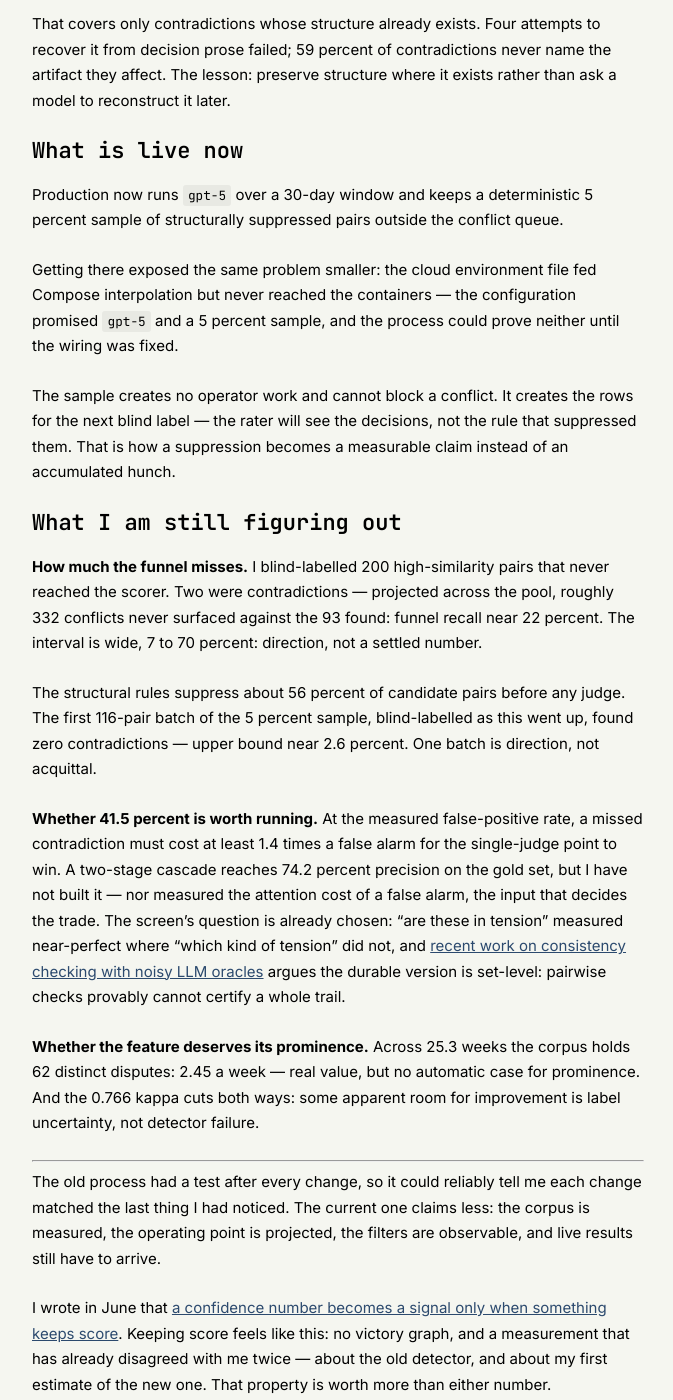
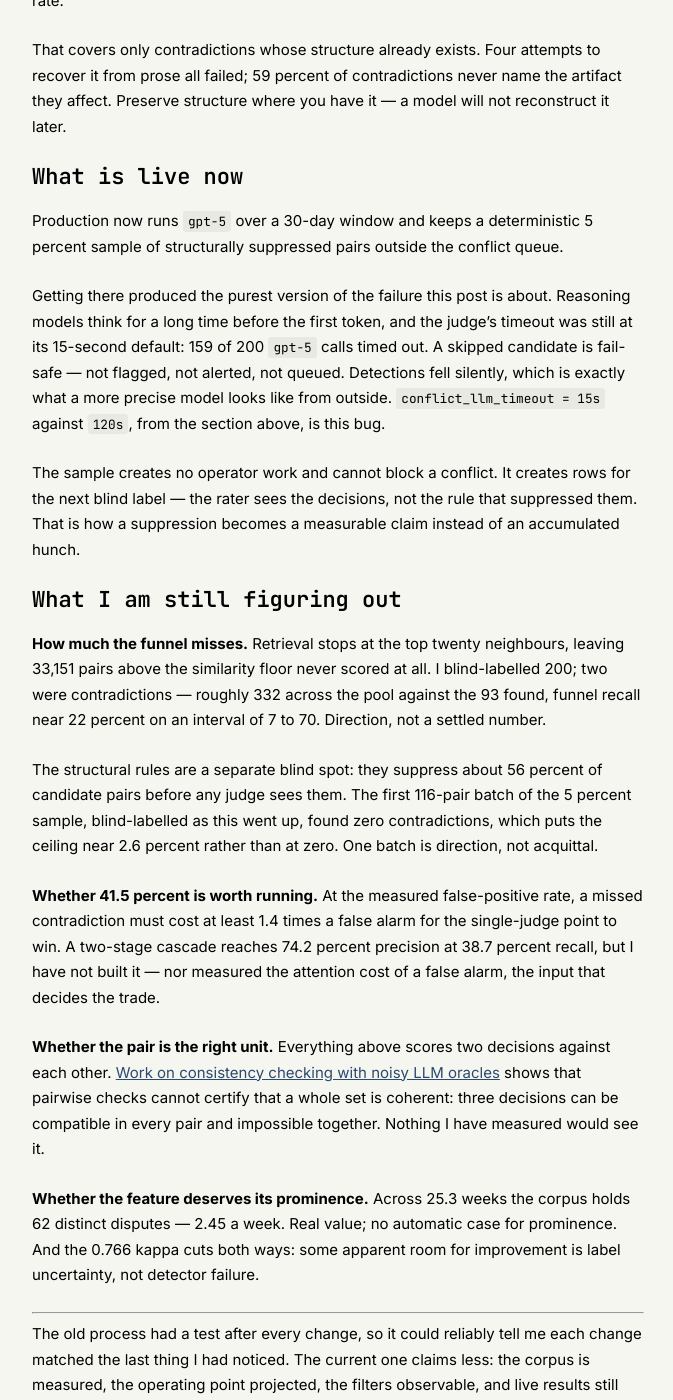
Before and after one commit to ashita-ai/ashita-ai.github.io, a Jekyll site: the page built from _posts/2026-08-11-the-detector-that-said-yes.md, in a window 1280 px wide and 1400 px high, scrolled down 4347 px. Shown: the whole window, without its empty margins (302-975 px from the left). Built offline with Jekyll 4.4.1, drawn with Linux system fonts in a browser that asks for light colours; some of the changed text lies outside the part shown.

Commit message:
Fix two accuracy defects; add the timeout failure; restore internal links
Accuracy:
- The 65.2% paragraph asserted the printed formula turned a zero
  false-positive rate into a 65% headline. f=0 gives precision 1.0.
  Rewritten around sample size and curve steepness, with the verified
  2.00% rate from the 300-pair remeasure.
- "beaten by two judges with worse F1" was not supported by the four-model
  chart. Replaced with the gpt-5-mini/gpt-5 comparison from ADR-017.
- Queue line now states the recall it costs: the old detector's 2,711
  flags contained all 93 real contradictions.
- Funnel projection now names its denominator (33,151 unscored pairs above
  the similarity floor) and its cause (top-20 retrieval).
- "A coin flip, and nearly one" read as AUC 1.0. Split in two.
- 23-vs-17 precision points now states the disproportion it argues from.

Content:
- Replaced the Compose env-file paragraph with the 15s judge timeout:
  159 of 200 gpt-5 calls timed out, fail-safe, so detections fell silently
  and looked like precision. Ties back to the conflict_llm_timeout binding
  example two sections earlier, which is that bug.
- Promoted the set-level citation out of the cascade bullet into its own
  open question. It supports "pairs may be the wrong unit," not the
  two-stage cascade, which is itself pairwise.
- Restored "are a separate blind spot" (dropped in 0c0c712), which was the
  only marker that 2/200 and 0/116 sample different populations.

Links:
- Restored Your Evals Won't Save You (cut in 4258c95).
- Added Ground Truth as Foundation at the self-graded suite paragraph.

base_rate_charts.py cited in the closing note is now on akashi main
(ashita-ai/akashi#757 merged), so the note resolves.

1,625 words.

````diff
--- a/_posts/2026-08-11-the-detector-that-said-yes.md
+++ b/_posts/2026-08-11-the-detector-that-said-yes.md
@@ -10,13 +10,13 @@
 
 This looked like iteration. It was a detector accumulating excuses.
 
-So I stopped tuning it and blind-labelled the historical scored corpus: 2,772 pairs. The raters were language-model agents — dozens, each shown the decision texts and structural metadata, never the detector's verdict. Models grading a model is a fair objection. The defense is the blinding, plus an independent 200-pair re-rate that agreed at a Cohen's kappa of 0.766. Blind agreement is not ground truth, but unlike the old test set it was not written by the person being graded.
+So I stopped tuning it and blind-labelled the whole scored corpus: 2,772 pairs. The raters were language-model agents — dozens, each shown the decision texts and structural metadata, never the detector's verdict. Models grading a model is a fair objection; the defense is the blinding, plus an independent 200-pair re-rate that agreed at a Cohen's kappa of 0.766. Blind agreement is not ground truth, but unlike the old test set it was not written by the person being graded — the loop I argued for in [Your Evals Won't Save You](/blog/your-evals-wont-save-you/), arriving seven months late.
 
 ## The detector was a constant function
 
 [Akashi](/projects/akashi/) records agents' decisions. Conflict detection is meant to find two current decisions that cannot both be true — what makes the record more than a log.
 
-The blind labels found 93 contradictions in the 2,772 pairs. Most pairs were merely related. More than one fifth were supersessions: a later decision replacing an earlier one — normal progress, not conflict.
+The blind labels found 93 contradictions in the 2,772 pairs. Most were merely related; more than a fifth were supersessions — a later decision replacing an earlier one, which is normal progress, not conflict.
 
 <figure style="margin: 2.5rem 0; text-align: center;">
 <svg xmlns="http://www.w3.org/2000/svg" viewBox="0 0 660 312" width="100%" role="img" aria-label="Horizontal bar chart of blind labels over 2,772 candidate pairs: 72.8 percent related but not contradicting, 22.6 percent supersession, 3.35 percent contradiction, 1.3 percent unrelated" style="font-family: Inter, sans-serif;">
@@ -51,23 +51,19 @@
 
 This was not a weak or miscalibrated classifier. It was nearly a constant function.
 
-The old evaluation suite had 122 handwritten pairs and reported 1.000 precision and 1.000 recall. I had written the prompt and chosen the examples from the same picture of a contradiction. The suite could check that the prompt followed the picture, not that the picture was wrong.
+The old evaluation suite had 122 handwritten pairs and reported 1.000 precision and 1.000 recall. I had written the prompt and chosen the examples from the same picture of a contradiction. The suite could check that the prompt followed the picture, not that the picture was wrong. [The kilogram had this problem for 130 years](/blog/ground-truth-as-foundation/): a reference that is correct by definition cannot be found wrong.
 
 The blind corpus could. That is the difference between a test set and a measurement.
 
-It graded me too. By July my triage was a routine that marked conflicts false positive in bulk. The detector said yes to everything, so I built a thing that said no to everything. The blind labels sided with the bulk dismissals — 98.3 percent correct. The conflicts I had adjudicated deliberately, read and resolved with a declared winner, were the rotten ones: 11 percent real. [A channel over its alarm budget](/blog/the-alarm-budget/) does not just train its receiver to stop reading; it degrades the judgments the receiver still makes — and mine were the only ground truth the system had. A detector that cries wolf poisons the record of which wolves were real — the record you need to fix it.
+It graded me too. By July my triage was a routine that marked conflicts false positive in bulk: the detector said yes to everything, so I built a thing that said no to everything. The blind labels sided with the bulk dismissals — 98.3 percent correct. The conflicts I had adjudicated deliberately, read and resolved with a declared winner, were the rotten ones: 11 percent real. [A channel over its alarm budget](/blog/the-alarm-budget/) does not only train its receiver to stop reading; it degrades the judgments the receiver still makes, and mine were the only ground truth the system had. A detector that cries wolf poisons the record of which wolves were real — the record you need to fix it.
 
 ## The base rate changed the question
 
-The failure was not just the prompt; it was what I had optimized for.
-
-At prevalence p, sensitivity s, and false-positive rate f on the majority class:
+The failure was not just the prompt. It was what I had optimized for. At prevalence p, sensitivity s, and majority-class false-positive rate f:
 
 ```
 precision = p·s / ( p·s + (1−p)·f )
 ```
-
-At p = 3.35 percent, the function is nearly flat in sensitivity and nearly vertical in false-positive rate.
 
 <figure style="margin: 2.5rem 0; text-align: center;">
 <svg xmlns="http://www.w3.org/2000/svg" viewBox="0 0 660 348" width="100%" role="img" aria-label="Line chart: precision against false-positive rate at a 3.35 percent base rate, three lines for 30, 50 and 80 percent recall, all falling steeply as the false-positive rate rises" style="font-family: Inter, sans-serif;">
@@ -97,19 +93,19 @@
 <figcaption style="font-size: 0.85rem; color: #666; max-width: 560px; margin: 0.4rem auto 0; text-align: left;">Precision against majority-class false-positive rate at the corpus base rate of 3.35%. The recall lines barely separate; the x-axis decides.</figcaption>
 </figure>
 
-False positives decide whether the queue is usable: raising recall from 30 to 80 percent buys about 23 precision points; halving the false-positive rate from 2 to 1 percent buys 17.
+False positives decide whether the queue is usable. Raising recall from 30 to 80 percent — fifty points of detector capability — buys about 23 precision points. Halving the false-positive rate from 2 percent to 1 buys 17, for one point of movement.
 
-The scorer's own features — `significance`, a weight for a decision's consequence, and `topic_similarity`, the embedding overlap that nominates pairs — scored AUCs of 0.500 and 0.587 against the blind labels. A coin flip, and nearly one. They can be a recall funnel, not the decision.
+The scorer's own features — `significance`, a weight for a decision's consequence, and `topic_similarity`, the embedding overlap that nominates pairs — scored AUCs of 0.500 and 0.587 against the blind labels. The first is a coin flip. The second is a coin flip with a lean. They can be a recall funnel, not the decision.
 
-F1 obscured the same fact more politely: `gpt-5-mini` had the best F1 of any judge I measured, 0.704, on a corpus-projected precision of 17.3 percent — beaten by two judges with worse F1. I now report precision, recall, and queue size. F1 compares implementations; it does not pick an operating point.
+F1 obscured the same fact more politely. `gpt-5-mini` posted the best sample F1 I measured, 0.704, and projected to 17.3 percent corpus precision; `gpt-5` scored worse on F1 and projected to 41.5. A stratified sample cannot see a fourfold gap in majority-class false positives, and at this base rate that gap is the story. I report precision, recall, and queue size now.
 
 ## The work was an experiment, not a prompt rewrite
 
-I ran the changes against a blind 200-pair gold set, then reweighted to true corpus proportions — a stratified sample otherwise makes a rare-event detector look better than the queue it will create.
+I ran the changes against a blind 200-pair gold set, then reweighted to corpus proportions — a stratified sample flatters a rare-event detector, and the queue is what ships.
 
 The first rewrite failed. I made chronology decisive — a later decision is supersession, never contradiction — and supersession became the default sink for 54 to 65 percent of every class while contradiction recall fell to 1.1 percent.
 
-The version that survived is an ordered procedure: first name the one question both decisions answer, or they are complementary or unrelated; then require explicit replacement language for supersession; only then ask whether two current answers are incompatible. A contradiction verdict must state its disputed question in a dedicated field, and the parser downgrades a verdict that cannot. A contract, not another request to be careful.
+The version that survived is an ordered procedure: name the one question both decisions answer, or they are complementary; require explicit replacement language for supersession; only then ask whether two current answers are incompatible. A contradiction verdict must state its disputed question in a dedicated field, and the parser downgrades a verdict that cannot. A contract, not another request to be careful.
 
 Judge capability mattered more than either rewrite: same procedure, and the judge alone moved corpus-projected precision from 8.1 to 41.5 percent.
 
@@ -136,42 +132,44 @@
   <text x="519" y="276" font-size="12" fill="#444" text-anchor="middle">gpt-5</text>
   <text x="60" y="300" font-size="11.5" fill="#666">corpus-projected precision</text>
 </svg>
-<figcaption style="font-size: 0.85rem; color: #666; max-width: 560px; margin: 0.4rem auto 0; text-align: left;">Corpus-projected precision on the same blind 200-pair gold set, same ordered-procedure prompt. Only the judge model changed.</figcaption>
+<figcaption style="font-size: 0.85rem; color: #666; max-width: 560px; margin: 0.4rem auto 0; text-align: left;">Corpus-projected precision on the same blind 200-pair gold set, same ordered-procedure prompt. Only the judge model changed. The <code>gpt-5</code> bar is the corrected 41.5%, after the 300-pair remeasure described below.</figcaption>
 </figure>
 
-The 41.5 percent was briefly 65.2. The first estimate of `gpt-5`'s false-positive rate came from a 47-pair sample it got entirely right, and the formula turned that zero into a 65 percent headline. The precision curve is near-vertical exactly there — 0-of-47 cannot distinguish 65 percent precision from 19 — and a 300-pair remeasure found six false positives. The headline fell to 41.5 within hours. The same arithmetic that convicted the old detector almost flattered the new one.
+The 41.5 percent was briefly 65.2. That estimate rested on 47 pairs `gpt-5` got entirely right, and the curve is near-vertical exactly where the false-positive rate approaches zero: 0-of-47 cannot tell 65 percent precision from 19. A 300-pair remeasure found six false positives — a 2.00 percent rate — and the headline fell to 41.5 within hours. The same arithmetic that convicted the old detector almost flattered the new one.
 
-What survived is still a projection: 41.5 percent precision at 50.5 percent recall, a queue of about 113 where the old detector flagged 2,711; the queue still has to earn those numbers in live use.
+What survived is still a projection: 41.5 percent precision at 50.5 percent recall, a queue of about 113 where the old detector flagged 2,711. Twenty-four times smaller, and it drops half the real contradictions — the old one caught all 93 the way an alarm wired permanently on catches every fire. The queue still has to earn those numbers in live use.
 
 ## Some conflicts should not be judged
 
 Twenty-seven percent of the 93 contradictions were two decisions setting the same named parameter to different values. `conflict_llm_timeout = 15s` and `conflict_llm_timeout = 120s` do not need a language model. They need a join.
 
-Bindings are now first-class data. If two current decisions bind the same parameter to different values, Akashi detects the conflict by lookup. No prompt, no threshold, no false-positive rate.
+Bindings are first-class data now: two current decisions binding the same parameter to different values is a conflict by lookup. No prompt, no threshold, no false-positive rate.
 
-That covers only contradictions whose structure already exists. Four attempts to recover it from decision prose failed; 59 percent of contradictions never name the artifact they affect. The lesson: preserve structure where it exists rather than ask a model to reconstruct it later.
+That covers only contradictions whose structure already exists. Four attempts to recover it from prose all failed; 59 percent of contradictions never name the artifact they affect. Preserve structure where you have it — a model will not reconstruct it later.
 
 ## What is live now
 
 Production now runs `gpt-5` over a 30-day window and keeps a deterministic 5 percent sample of structurally suppressed pairs outside the conflict queue.
 
-Getting there exposed the same problem smaller: the cloud environment file fed Compose interpolation but never reached the containers — the configuration promised `gpt-5` and a 5 percent sample, and the process could prove neither until the wiring was fixed.
+Getting there produced the purest version of the failure this post is about. Reasoning models think for a long time before the first token, and the judge's timeout was still at its 15-second default: 159 of 200 `gpt-5` calls timed out. A skipped candidate is fail-safe — not flagged, not alerted, not queued. Detections fell silently, which is exactly what a more precise model looks like from outside. `conflict_llm_timeout = 15s` against `120s`, from the section above, is this bug.
 
-The sample creates no operator work and cannot block a conflict. It creates the rows for the next blind label — the rater will see the decisions, not the rule that suppressed them. That is how a suppression becomes a measurable claim instead of an accumulated hunch.
+The sample creates no operator work and cannot block a conflict. It creates rows for the next blind label — the rater sees the decisions, not the rule that suppressed them. That is how a suppression becomes a measurable claim instead of an accumulated hunch.
 
 ## What I am still figuring out
 
-**How much the funnel misses.** I blind-labelled 200 high-similarity pairs that never reached the scorer. Two were contradictions — projected across the pool, roughly 332 conflicts never surfaced against the 93 found: funnel recall near 22 percent. The interval is wide, 7 to 70 percent: direction, not a settled number.
+**How much the funnel misses.** Retrieval stops at the top twenty neighbours, leaving 33,151 pairs above the similarity floor never scored at all. I blind-labelled 200; two were contradictions — roughly 332 across the pool against the 93 found, funnel recall near 22 percent on an interval of 7 to 70. Direction, not a settled number.
 
-The structural rules suppress about 56 percent of candidate pairs before any judge. The first 116-pair batch of the 5 percent sample, blind-labelled as this went up, found zero contradictions — upper bound near 2.6 percent. One batch is direction, not acquittal.
+The structural rules are a separate blind spot: they suppress about 56 percent of candidate pairs before any judge sees them. The first 116-pair batch of the 5 percent sample, blind-labelled as this went up, found zero contradictions, which puts the ceiling near 2.6 percent rather than at zero. One batch is direction, not acquittal.
 
-**Whether 41.5 percent is worth running.** At the measured false-positive rate, a missed contradiction must cost at least 1.4 times a false alarm for the single-judge point to win. A two-stage cascade reaches 74.2 percent precision on the gold set, but I have not built it — nor measured the attention cost of a false alarm, the input that decides the trade. The screen's question is already chosen: "are these in tension" measured near-perfect where "which kind of tension" did not, and [recent work on consistency checking with noisy LLM oracles](https://arxiv.org/abs/2601.13600) argues the durable version is set-level: pairwise checks provably cannot certify a whole trail.
+**Whether 41.5 percent is worth running.** At the measured false-positive rate, a missed contradiction must cost at least 1.4 times a false alarm for the single-judge point to win. A two-stage cascade reaches 74.2 percent precision at 38.7 percent recall, but I have not built it — nor measured the attention cost of a false alarm, the input that decides the trade.
 
-**Whether the feature deserves its prominence.** Across 25.3 weeks the corpus holds 62 distinct disputes: 2.45 a week — real value, but no automatic case for prominence. And the 0.766 kappa cuts both ways: some apparent room for improvement is label uncertainty, not detector failure.
+**Whether the pair is the right unit.** Everything above scores two decisions against each other. [Work on consistency checking with noisy LLM oracles](https://arxiv.org/abs/2601.13600) shows that pairwise checks cannot certify that a whole set is coherent: three decisions can be compatible in every pair and impossible together. Nothing I have measured would see it.
+
+**Whether the feature deserves its prominence.** Across 25.3 weeks the corpus holds 62 distinct disputes — 2.45 a week. Real value; no automatic case for prominence. And the 0.766 kappa cuts both ways: some apparent room for improvement is label uncertainty, not detector failure.
 
 ---
 
-The old process had a test after every change, so it could reliably tell me each change matched the last thing I had noticed. The current one claims less: the corpus is measured, the operating point is projected, the filters are observable, and live results still have to arrive.
+The old process had a test after every change, so it could reliably tell me each change matched the last thing I had noticed. The current one claims less: the corpus is measured, the operating point projected, the filters observable, and live results still have to arrive.
 
 I wrote in June that [a confidence number becomes a signal only when something keeps score](/blog/confidence-is-not-a-signal/). Keeping score feels like this: no victory graph, and a measurement that has already disagreed with me twice — about the old detector, and about my first estimate of the new one. That property is worth more than either number.
 
````
